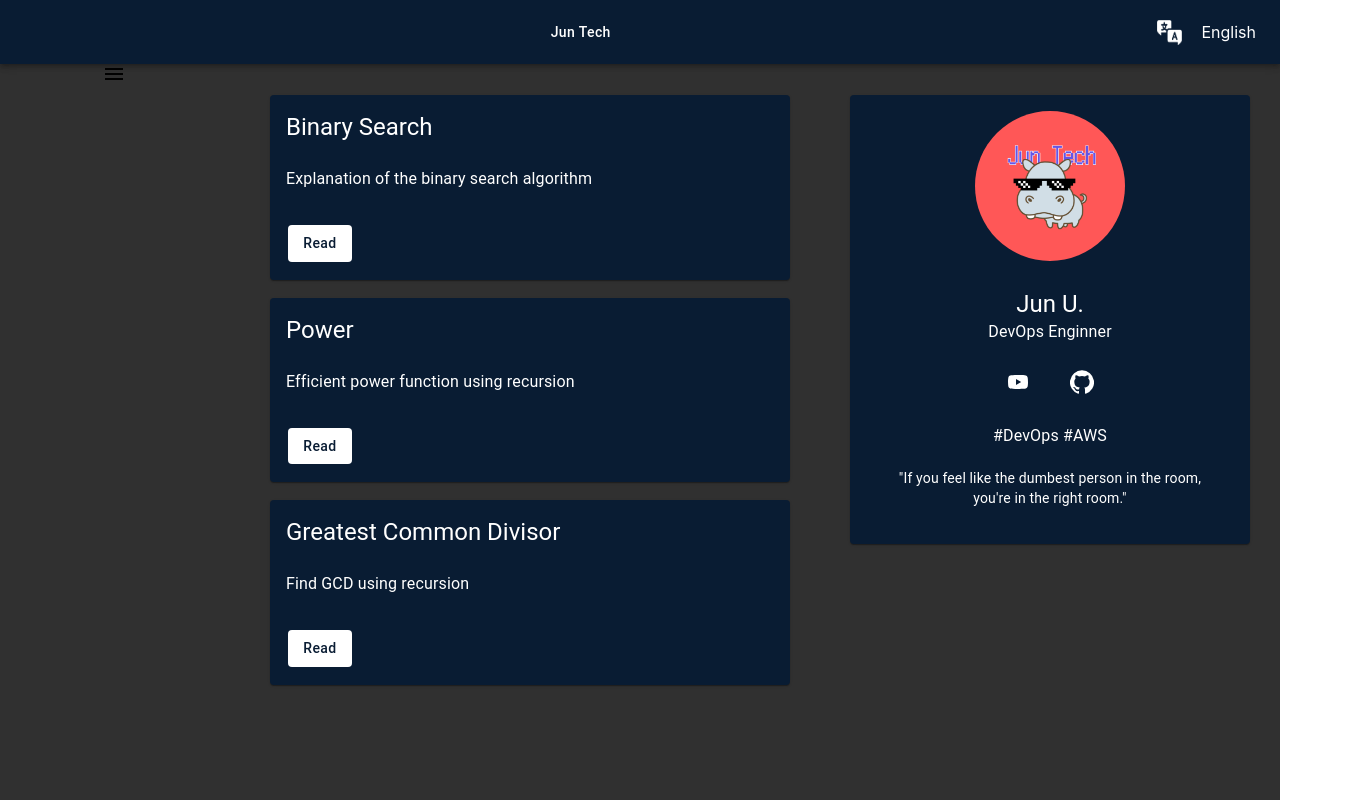
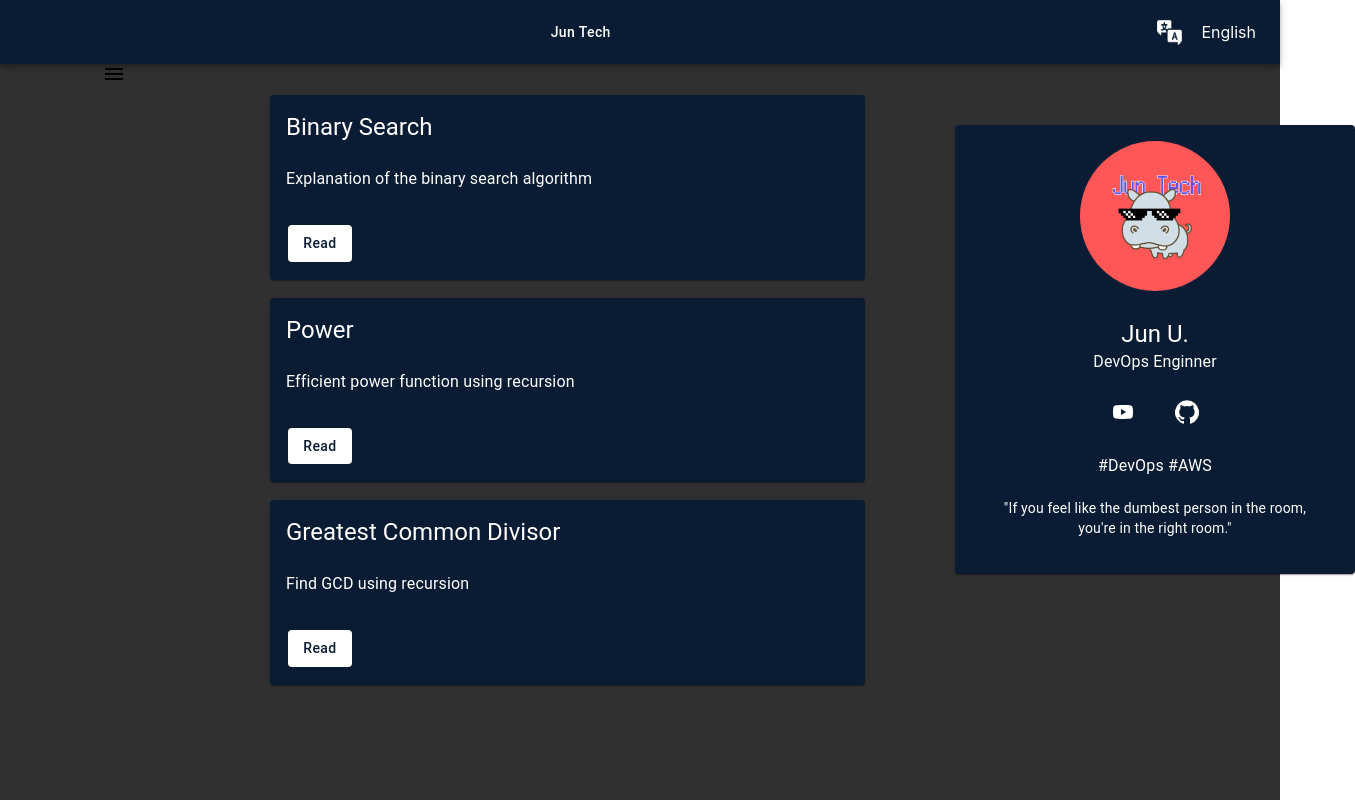
Before and after one commit to jun-uen0/react-techs, a React (Create React App) app: page / in a window 1280 px wide. Shown: the whole page, 1355 px wide, since content can reach past the window. Built offline with nearby package versions, Linux system fonts and the light colour scheme; the HTML template or start-up script is replaced by a standard one.

Commit message:
update: profile section size

```diff
--- a/src/components/Layout/CardArea/CardArea.tsx
+++ b/src/components/Layout/CardArea/CardArea.tsx
@@ -6,7 +6,13 @@ const CardArea = () => {
   const isMobile = useMediaQuery('(max-width: 768px)')
 
   return (
-    <Box sx={{ order: isMobile ? 2 : 0 }}>
+    <Box
+      sx={{
+        order: isMobile ? 2 : 0,
+        width: isMobile ? '80%' : '400px', // スマホでは幅を100%に設定
+        margin: isMobile ? '0 auto' : '30px', // スマホで中央寄せ
+      }}
+    >
       <Profile />
     </Box>
   )
--- a/src/index.css
+++ b/src/index.css
@@ -33,7 +33,7 @@ code {
 }
 
 .cardArea {
-  width: 400px;
+  width: 325px;
   margin: 30px;
   margin-top: 45px;
 }
```
